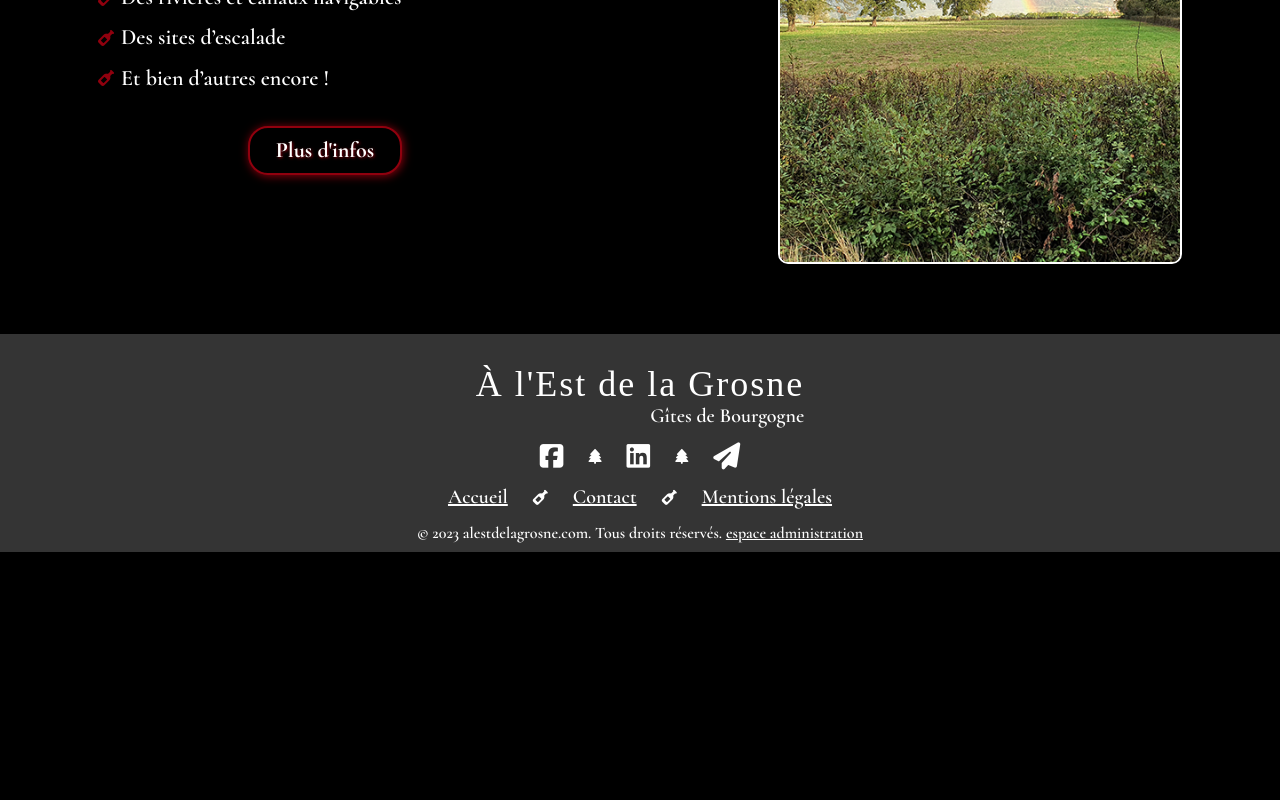
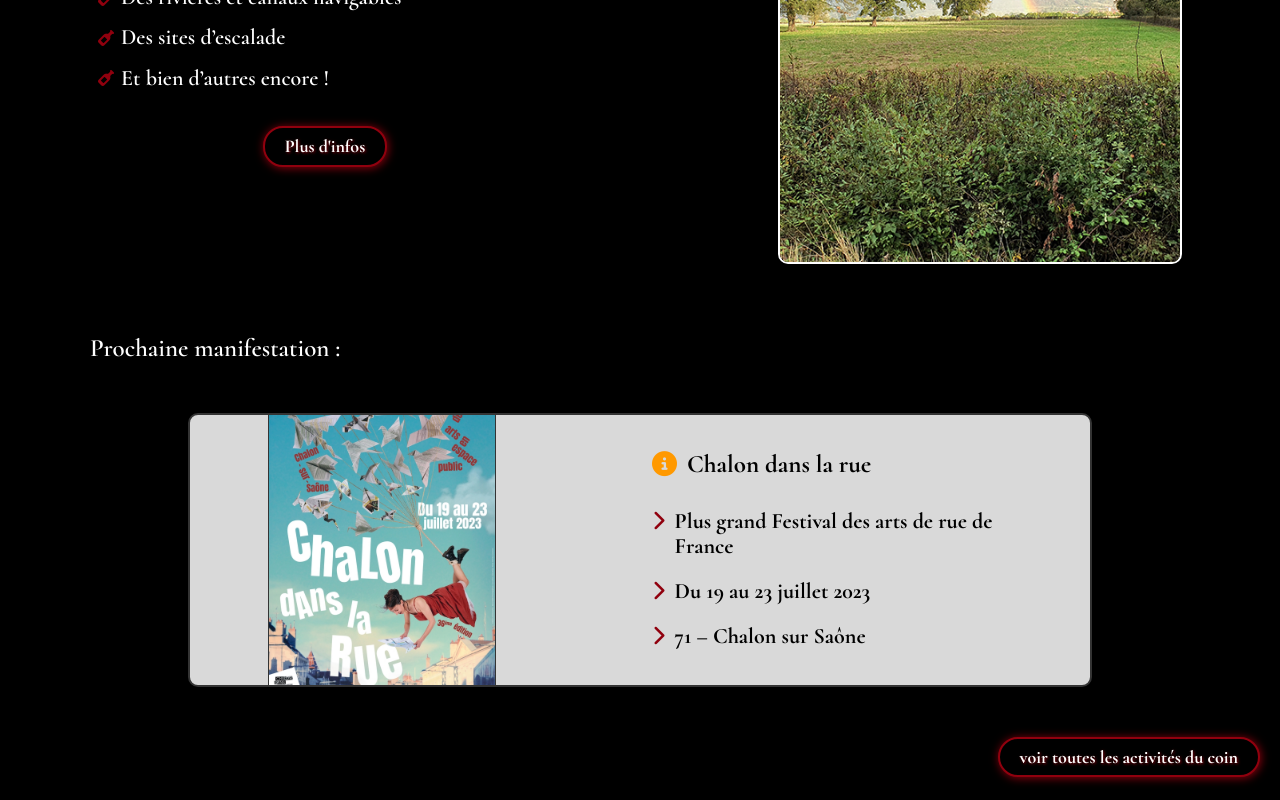
Before and after one commit to EryanGauvrit/alestdelagrosne, a React (Create React App) app: page / in a window 1280 px wide. Shown: the part 1240-2040 px from the top of the page. Before the commit the page ends 1792 px from the top, so only its background shows below. Built offline with nearby package versions, Linux system fonts and the light colour scheme; a web font is replaced by a local one.

Commit message:
add Next event section & button comp

```diff
--- /dev/null
+++ b/src/components/ButtonLink/_buttonLink.scss
@@ -0,0 +1,28 @@
+.button-link{
+    padding: 8px 20px;
+    border-radius: 20px;
+    color: $color-two;
+    background-color: $color-one;
+    font-family: $policesGlobalBold;
+    font-size: $pSizesPhone;
+    border: 2px solid $color-four;
+    box-shadow: 1px 1px 10px $color-four;
+    text-shadow: 1px 1px 3px $color-four;
+    text-align: center;
+}
+
+@media (min-width: $phoneScreenSize) {
+    .button-link {
+        padding: 13px 25px;
+        font-size: $pSizesDesktop;
+        transition: .2s;
+        &:hover {
+            scale: 1.02;
+            transition: .2s;
+            color: $color-two;
+            border: 2px solid $color-two;
+            box-shadow: 1px 1px 10px $color-two;
+            text-shadow: 1px 1px 3px $color-two;
+        }
+    }
+}
--- /dev/null
+++ b/src/components/ButtonLink/index.jsx
@@ -0,0 +1,12 @@
+import { Link } from "react-router-dom";
+
+
+function ButtonLink({ link, content }) {
+    return (
+        <Link to={link} className="button-link">
+            {content}
+        </Link>
+    )
+};
+
+export default ButtonLink;
--- /dev/null
+++ b/src/components/NextEvent/_nextEvent.scss
@@ -0,0 +1,104 @@
+.event {
+    display: flex;
+    flex-direction: column;
+    gap: 20px;
+    margin-bottom: 50px;
+    & h3 {
+        font-size: $h3SizesPhone;
+        margin-left: 50px;
+    }
+    & .event-bloc {
+        display: flex;
+        font-family: $policesGlobalBold, sans-serif;
+        justify-content: space-around;
+        align-self: center;
+        align-items: center;
+        background-color: rgba($color: $color-two, $alpha: .85);
+        color: $color-one;
+        height: 270px;
+        overflow: hidden;
+        border: solid 2px $color-three;
+        border-radius: 10px;
+        & img {
+            height: 220px;
+            border-radius: 10px;
+            border: solid 1px $color-three;
+        }
+        & ul {
+            width: 40%;
+            display: flex;
+            flex-direction: column;
+            gap: 15px;
+            font-size: 16px;
+            & li {
+                display: flex;
+                align-items: baseline;
+                gap: 5px;
+                & i {
+                font-size: 13px;
+                color: $color-four;
+                }
+            }
+            & .title-list {
+                margin-bottom: 10px;
+                align-items: center;
+                & h4 {
+                    font-size: 19px;
+                }
+                i {
+                font-size: 17px;
+                color: #ff9900;
+                }
+            }
+        }
+    }
+    & a {
+        align-self: flex-end;
+    }
+}
+
+@media (min-width: $phoneScreenSize) {
+    .event {
+        gap: 50px;
+        margin-bottom: 70px;
+        & h3 {
+            font-size: $h3SizesDesktop;
+            margin-left: 70px;
+        }
+        & .event-bloc {
+            height: 350px;
+            width: 100%;
+            max-width: 900px;
+            transition: .2s;
+            & img {
+                height: 320px;
+            }
+            & ul {
+                gap: 20px;
+                font-size: $pSizesDesktop;
+                & li {
+                    gap: 10px;
+                    & i {
+                    font-size: 20px;
+                    }
+                }
+                & .title-list{
+                    & h4 {
+                        font-size: $h3SizesDesktop;
+                    }
+                    & i {
+                    font-size: $h3SizesDesktop;
+                    color: #ff9900;
+                    }
+                }
+            }
+            &:hover {
+                scale: 1.02;
+                transition: .2s;
+            }
+        }
+        & a {
+            align-self: flex-end;
+        }
+    }
+}
--- /dev/null
+++ b/src/components/NextEvent/index.jsx
@@ -0,0 +1,25 @@
+import imgEvent from "../../assets/pictures/img_event.jpg";
+import ButtonLink from "../ButtonLink";
+
+function NextEvent() {
+    return (
+        <section className="event">
+            <h3>Prochaine manifestation : </h3>
+            <a href="https://www.chalondanslarue.com/fr/le-festival/edition-2023" target="_blank" rel='noreferrer' className="event-bloc">
+                <img src={imgEvent} alt="évenement" />
+                <ul className="event-details">
+                    <li className="title-list"><i class="fa-solid fa-circle-info"></i><h4>Chalon dans la rue</h4></li>
+                    <li><i className="fa-solid fa-chevron-right"></i>Plus grand Festival des arts de rue de France</li>
+                    <li><i className="fa-solid fa-chevron-right"></i>Du 19 au 23 juillet 2023</li>
+                    <li><i className="fa-solid fa-chevron-right"></i>71 – Chalon sur Saône</li>
+                </ul>
+            </a>
+            <ButtonLink
+                link="/hobbies"
+                content="voir toutes les activités du coin"
+            />
+        </section>
+    )
+};
+
+export default NextEvent;
--- a/src/pages/Home/_home.scss
+++ b/src/pages/Home/_home.scss
@@ -84,17 +84,6 @@
         }
         & a {
             align-self: center;
-            padding: 10px 0;
-            border-radius: 20px;
-            color: $color-two;
-            background-color: $color-one;
-            font-family: $policesGlobalBold;
-            font-size: $h3SizesPhone;
-            border: 2px solid $color-four;
-            box-shadow: 1px 1px 10px $color-four;
-            text-shadow: 1px 1px 3px $color-four;
-            text-align: center;
-            width: 150px;
         }
     }
     & aside {
@@ -155,30 +144,11 @@
             }
             & p {
                 font-size: $pSizesDesktop;
-                // width: 80%;
             }
             & ul {
                 gap: 15px;
                 & li {
-                    // & p {
-                    //     width: auto;
-                    // }
                     gap: 7px;
-                }
-            }
-            & a {
-                padding: 15px 0;
-                border-radius: 20px;
-                font-size: $h3SizesDesktop;
-                width: 180px;
-                transition: .2s;
-                &:hover {
-                    scale: 1.02;
-                    transition: .2s;
-                    color: $color-two;
-                    border: 2px solid $color-two;
-                    box-shadow: 1px 1px 10px $color-two;
-                    text-shadow: 1px 1px 3px $color-two;
                 }
             }
         }
--- a/src/pages/Home/index.jsx
+++ b/src/pages/Home/index.jsx
@@ -2,9 +2,10 @@ import SlideShow from "../../components/SlideShow";
 import { useEffect, useState } from "react";
 import picturesDatas from "../../datas/picturesGalleryHome.json";
 import homePicture from "../../assets/pictures/home_picture700.jpg";
-import { Link } from "react-router-dom";
 import SpinnerLoader from "../../components/SpinnerLoader";
 import bottle from "../../assets/bottle.png";
+import NextEvent from "../../components/NextEvent";
+import ButtonLink from "../../components/ButtonLink";
 
 function Home() {
 
@@ -105,7 +106,10 @@ function Home() {
 
                         </li>
                     </ul>
-                    <Link to='/hobbies'>Plus d'infos</Link>
+                    <ButtonLink
+                        link="/hobbies"
+                        content="Plus d'infos"
+                    />
                 </article>
                 <aside>
                     <SpinnerLoader isLoad={isLoading} />
@@ -118,6 +122,7 @@ function Home() {
                     />
                 </aside>
             </section>
+            <NextEvent />
         </main>
     )
 };
--- a/src/style/main.scss
+++ b/src/style/main.scss
@@ -3,9 +3,11 @@
 @import './../pages/page';
 @import './../pages/Home/home';
 @import './../components/BackTop/backTop';
+@import './../components/ButtonLink/buttonLink';
 @import './../components/SpinnerLoader/spinnerLoader';
 @import './../components/Header/header';
 @import './../components/SlideShow/slideShow';
+@import './../components/NextEvent/nextEvent';
 @import './../components/ErrorComp/errorComp';
 @import './../components/InProgress/inProgress';
 @import './../components/Footer/footer';
```
Also changed, not shown: src/assets/pictures/img_event.jpg (added).
